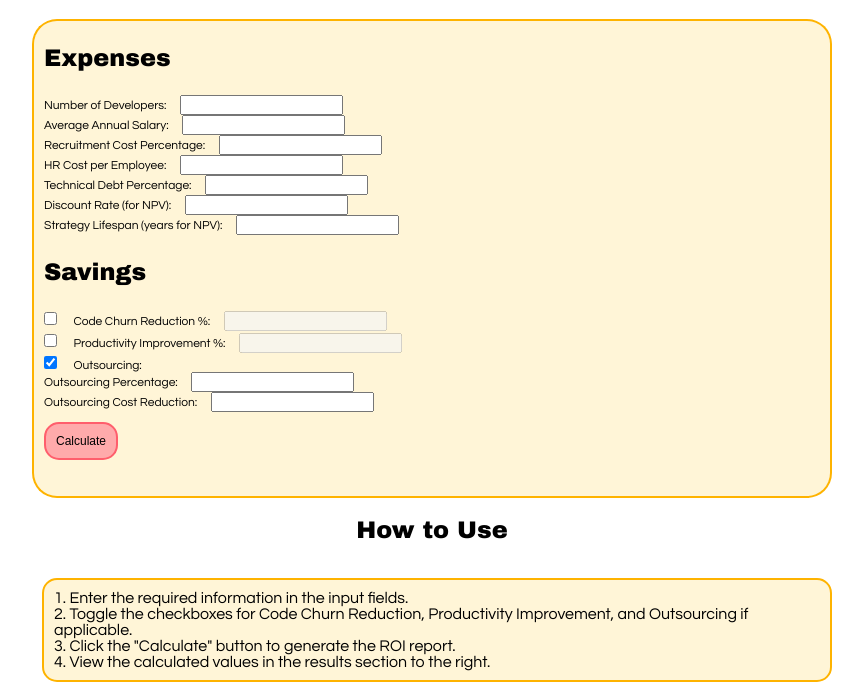
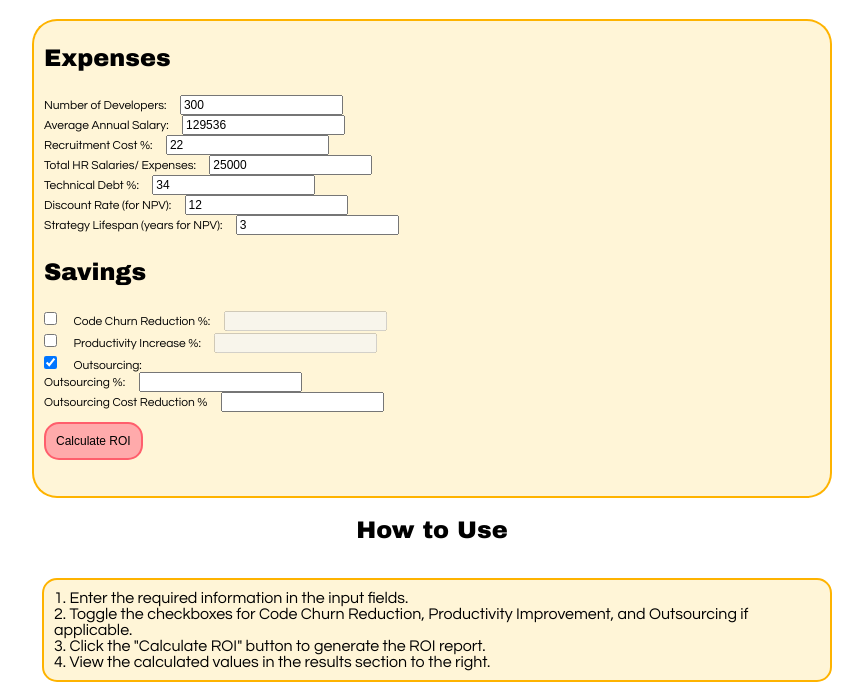
Before and after one commit to Luke-Cutter/IT-ROI-Calculator, a plain HTML site: page index.html in a window 1280 px wide. Both pictures are taken after a click on the checkbox "Outsourcing:". Shown: the part 59-758 px from the top of the page, without its empty margins (208-1071 px from the left). Drawn offline with Linux system fonts and the light colour scheme.

Commit message:
Update index.html

```diff
--- a/index.html
+++ b/index.html
@@ -1,3 +1,4 @@
+
 <!DOCTYPE html>
 
 <html lang="en" xmlns="http://www.w3.org/1999/xhtml">
@@ -13,72 +14,72 @@
         <h1>IT Corporation ROI Calculator</h1>
         <div id="initial">
             <h3>Expenses</h3>
-            <div>
+            <div class="expensesDiv">
                 <label for="numDevelopers">Number of Developers:</label>
-                <input type="number" id="numDevelopers" required>
+                <input class="typed" type="number" id="numDevelopers" required value="300">
             </div>
 
-            <div>
+            <div class="expensesDiv">
                 <label for="avgSalary">Average Annual Salary:</label>
-                <input type="number" id="avgSalary" required>
+                <input class="typed" type="number" id="avgSalary" required value="129536">
             </div>
 
-            <div>
-                <label for="recruitmentCostPct">Recruitment Cost Percentage:</label>
-                <input type="number" id="recruitmentCostPct" required>
+            <div class="expensesDiv">
+                <label for="recruitmentCostPct">Recruitment Cost %:</label>
+                <input class="typed" type="number" id="recruitmentCostPct" required value="22">
             </div>
 
-            <div>
-                <label for="hrCost">HR Cost per Employee:</label>
-                <input type="number" id="hrCost" required>
+            <div class="expensesDiv">
+                <label for="hrCost">Total HR Salaries/ Expenses:</label>
+                <input class="typed" type="number" id="hrCost" required value="25000">
             </div>
 
-            <div>
-                <label for="technicalDebtPct">Technical Debt Percentage:</label>
-                <input type="number" id="technicalDebtPct" required>
+            <div class="expensesDiv">
+                <label for="technicalDebtPct">Technical Debt %:</label>
+                <input class="typed" type="number" id="technicalDebtPct" required value="34">
             </div>
 
-            <div>
+            <div class="expensesDiv">
                 <label for="discountRate">Discount Rate (for NPV):</label>
-                <input type="number" id="discountRate" required>
+                <input class="typed" type="number" id="discountRate" required value="12">
             </div>
 
-            <div>
+            <div class="expensesDiv">
                 <label for="lifespan">Strategy Lifespan (years for NPV):</label>
-                <input type="number" id="lifespan" required>
+                <input class="typed" type="number" id="lifespan" required value="3">
             </div>
 
 
             <h3>Savings</h3>
-            <div>
+            <div class="savingsDiv">
                 <input type="checkbox" id="codeChurnReductionToggle" onchange="toggleInput('codeChurnReduction')">
                 <label for="codeChurnReductionToggle">Code Churn Reduction %:</label>
-                <input type="number" id="codeChurnReduction" disabled>
+                <input class="typed" type="number" id="codeChurnReduction" disabled>
             </div>
 
-            <div>
+            <div class="savingsDiv">
                 <input type="checkbox" id="productivityImprovementToggle" onchange="toggleInput('productivityImprovement')">
-                <label for="productivityImprovementToggle">Productivity Improvement %:</label>
-                <input type="number" id="productivityImprovement" disabled>
+                <label for="productivityImprovementToggle">Productivity Increase %:</label>
+                <input class="typed" type="number" id="productivityImprovement" disabled>
             </div>
 
-            <div>
+            <div class="savingsDiv">
                 <input type="checkbox" id="outsourcingToggle" onchange="toggleOutsourcing()">
                 <label for="outsourcingToggle">Outsourcing:</label>
             </div>
 
-            <div id="outsourcingFields" style="display: none;">
+            <div id="outsourcingFields" class="savingsDiv" style="display: none;">
                 <div>
-                    <label for="outsourcingPct">Outsourcing Percentage:</label>
-                    <input type="number" id="outsourcingPct">
+                    <label for="outsourcingPct">Outsourcing %:</label>
+                    <input class="typed" type="number" id="outsourcingPct">
                 </div>
 
-                <div>
-                    <label for="outsourcingCostReduction">Outsourcing Cost Reduction:</label>
-                    <input type="number" id="outsourcingCostReduction">
+                <div class="savingsDiv">
+                    <label for="outsourcingCostReduction">Outsourcing Cost Reduction %</label>
+                    <input class="typed" type="number" id="outsourcingCostReduction">
                 </div>
             </div>
-            <button onclick="calculateROI()">Calculate</button>
+            <button onclick="calculateROI()">Calculate ROI</button>
         </div>
         <div id="results"></div>
 
@@ -86,7 +87,7 @@
         <p class="info">
             1. Enter the required information in the input fields.<br>
             2. Toggle the checkboxes for Code Churn Reduction, Productivity Improvement, and Outsourcing if applicable.<br>
-            3. Click the "Calculate" button to generate the ROI report.<br>
+            3. Click the "Calculate ROI" button to generate the ROI report.<br>
             4. View the calculated values in the results section to the right.
         </p>
 
@@ -94,8 +95,8 @@
         <p class="info">
             <strong>Number of Developers:</strong> The total number of developers in your software development team.<br>
             <strong>Average Annual Salary:</strong> The average annual salary of a developer in your organization.<br>
-            <strong>Recruitment Cost Percentage:</strong> The recruitment cost as a percentage of the average annual salary.<br>
-            <strong>HR Cost per Employee:</strong> The annual HR cost per developer.<br>
+            <strong>Recruitment Cost Percentage:</strong> The cost paid out to recruiters as a percentage of the average annual salary of the new hires.<br>
+            <strong>HR Cost per Employee:</strong> The annual cost of HR salaries and expenses<br>
             <strong>Code Churn Reduction:</strong> The estimated percentage reduction in code churn and rework. Enable the checkbox to include this in the calculation.<br>
             <strong>Technical Debt Percentage:</strong> The percentage of resources consumed by technical debt.<br>
             <strong>Productivity Improvement:</strong> The estimated percentage improvement in developer productivity. Enable the checkbox to include this in the calculation.<br>
```
